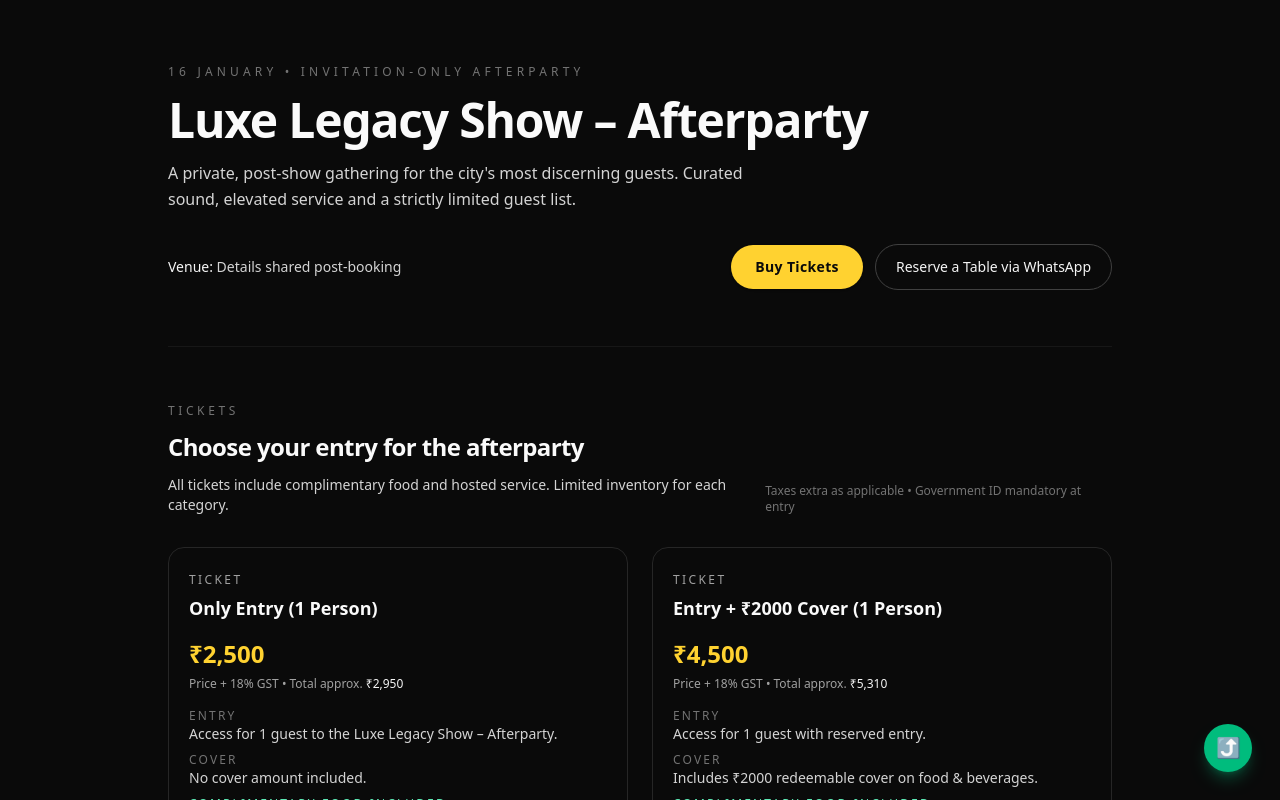
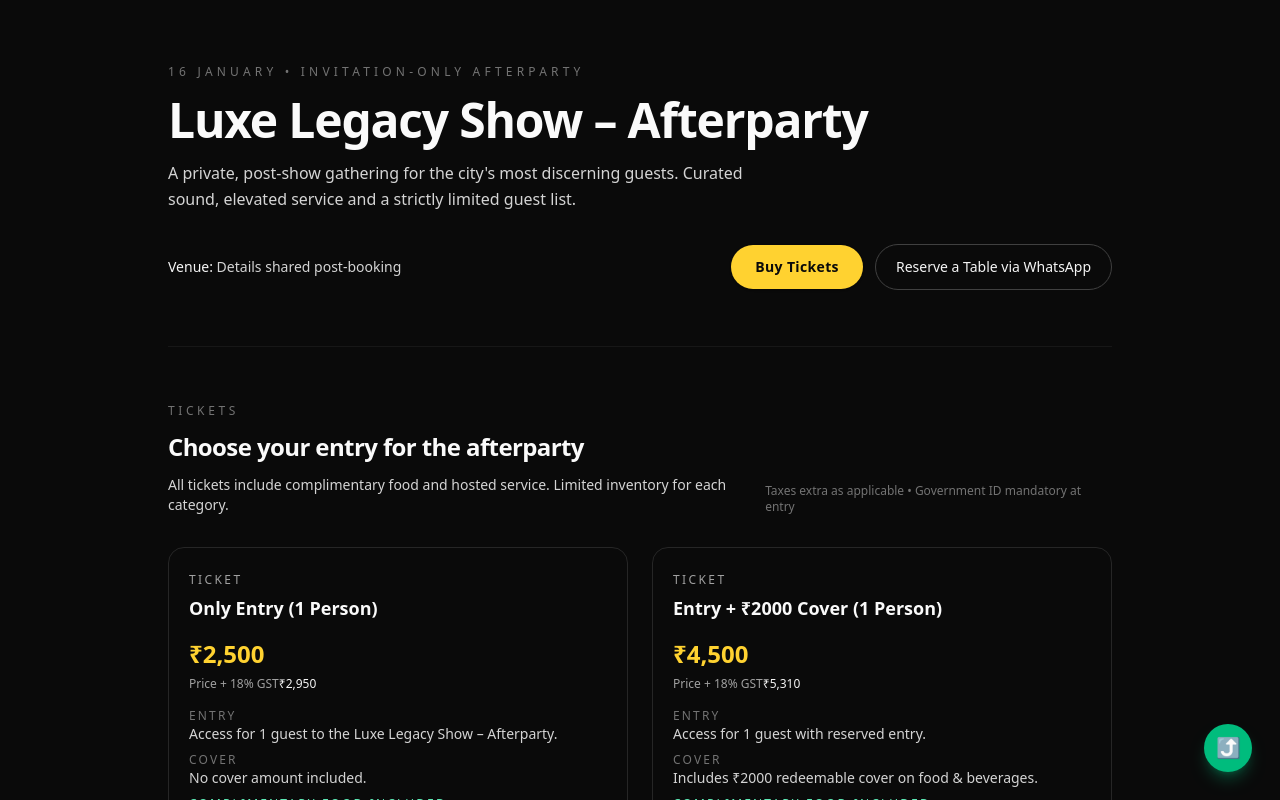
Before and after one commit to bhavya01433/Luxe-Legacy-Show-After-Party-Tickets, a Next.js app: page / in a window 1280 px wide. Shown: the top 800 px of the page. Built offline with nearby package versions, Linux system fonts and the light colour scheme.

Commit message:
UPI Integration

```diff
--- a/components/TicketCard.tsx
+++ b/components/TicketCard.tsx
@@ -37,7 +37,7 @@ export function TicketCard({ ticket, onProceed }: TicketCardProps) {
             {formatCurrencyInr(ticket.priceInr)}
           </p>
           <p className="text-xs text-neutral-400">
-            Price + 18% GST • Total approx.{" "}
+            Price + 18% GST
             <span className="font-medium text-neutral-100">
               {formatCurrencyInr(Math.round(totalWithGst))}
             </span>
```
